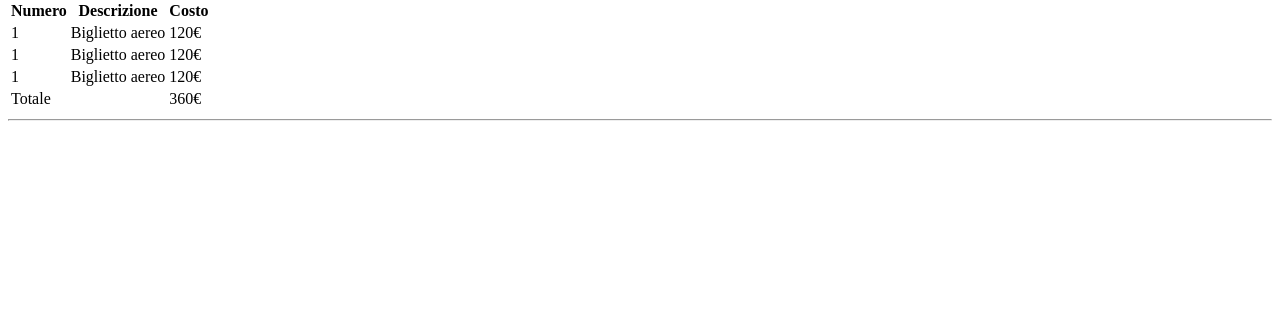
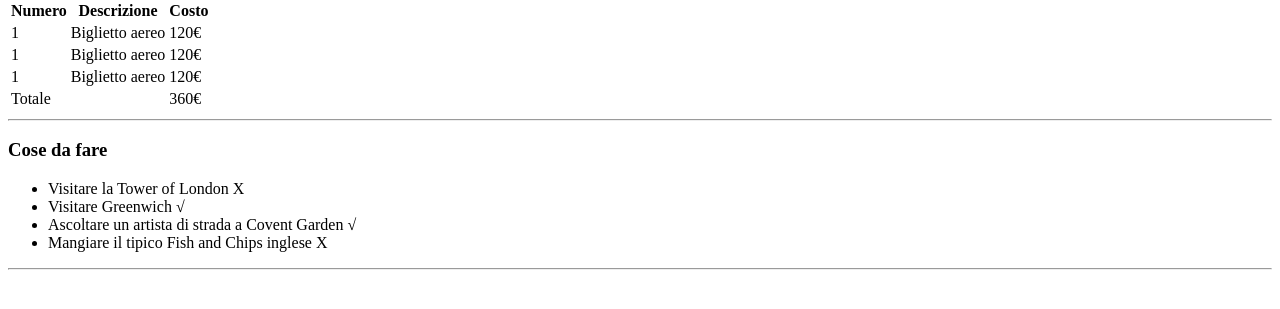
Before and after one commit to SimonaCartolina/html-london-trip, a plain HTML site: page index.html in a window 1280 px wide. Shown: the part 137-446 px from the top of the page. Drawn offline with Linux system fonts and the light colour scheme.

Commit message:
created a third section with a third header(h3) and a ul of bucket list

```diff
--- a/index.html
+++ b/index.html
@@ -7,7 +7,9 @@
     <link rel="shortcut icon" href="london.jpg" type="image/x-icon">
     <title>London Trip</title>
 </head>
+
 <body>
+    <!--starting first section with header and three imgs-->
     <section>
         <header>
             <h1>
@@ -17,6 +19,7 @@
             <img="html-london-trip/html-london-trip/img/immagineuno.jpg">
             <hr>
     </section>
+    <!--starting secont section with a second header and a table-->
     <section>
         <header>
             <h2>
@@ -97,6 +100,32 @@
         </table>
         <hr>
     </section>
+<!--starting third section with third header and a ul-->
+    <section>
+        <header>
+            <h3>
+                Cose da fare
+            </h3>
+        </header>
+        <ul>
+            <li>
+                Visitare la Tower of London &#935;
+            </li>
+
+            <li>
+                Visitare Greenwich &#8730;
+            </li>
+
+            <li>
+                Ascoltare un artista di strada a Covent Garden &#8730;
+            </li>
+
+            <li>
+                Mangiare il tipico Fish and Chips inglese &#935;
+            </li>
+        </ul>
+        <hr>
+    </section>
 
 
 </body>
```
